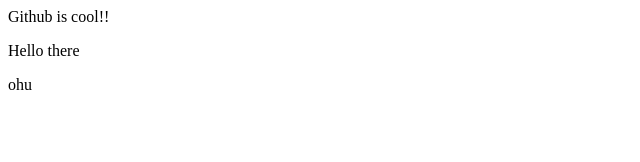
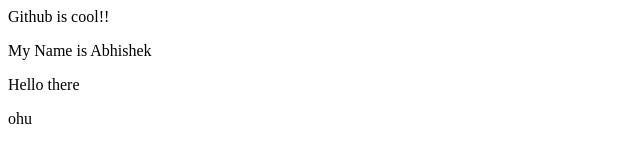
Before and after one commit to abhishek3005-netizen/demo-repo2, a plain HTML site: page index.html in a window 1280 px wide. Shown: the whole page, without its empty margins (0-640 px from the left). Drawn offline with Linux system fonts and the light colour scheme.

Commit message:
Added my name

```diff
--- a/index.html
+++ b/index.html
@@ -1,4 +1,4 @@
 <div>Github is cool!!</div>
-
+<p>My Name is Abhishek</p>
 <p>Hello there</p>
 <p>ohu</p>
```
